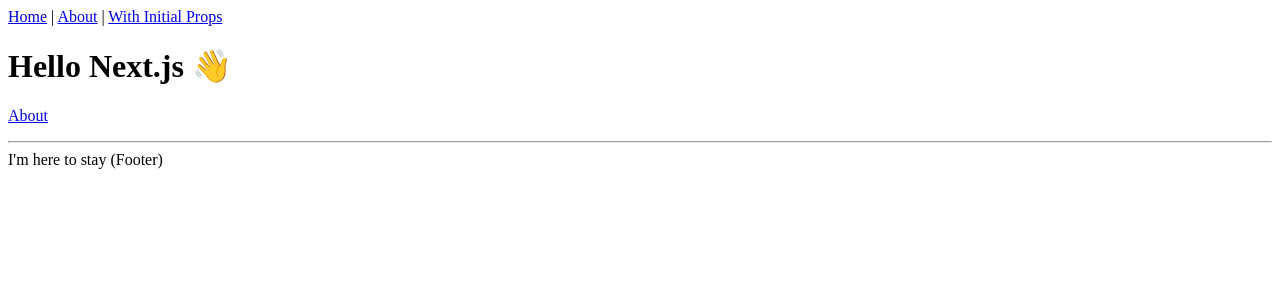
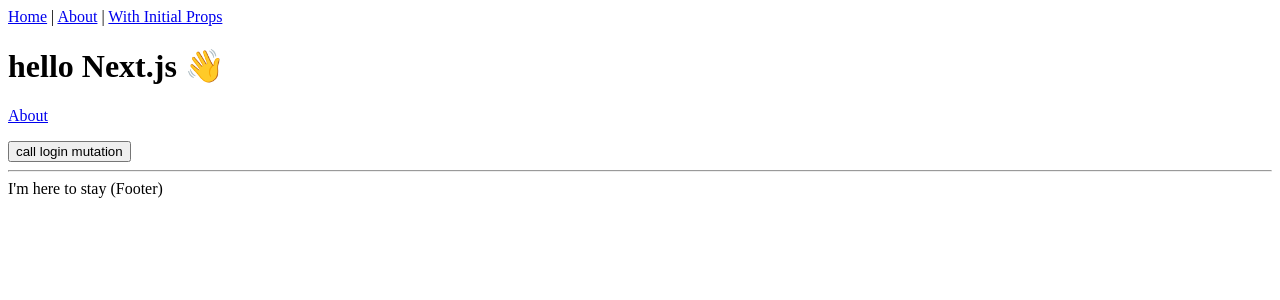
Before and after one commit to LukasZvikas/NextJS-TypeScript-GraphQL, a Next.js app: page / in a window 1280 px wide. Shown: the top 300 px of the page. Built offline with nearby package versions, Linux system fonts and the light colour scheme.

Commit message:
added typescript eslint config

```diff
--- /dev/null
+++ b/pages/_app.tsx
@@ -0,0 +1,19 @@
+import App, { Container } from "next/app";
+import React from "react";
+import { ApolloProvider } from "react-apollo";
+import withApollo from "../lib/withApollo";
+
+class MyApp extends App<any> {
+    render() {
+        const { Component, pageProps, apolloClient } = this.props;
+        return (
+            <Container>
+                <ApolloProvider client={apolloClient}>
+                    <Component {...pageProps} />
+                </ApolloProvider>
+            </Container>
+        );
+    }
+}
+
+export default withApollo(MyApp);
--- a/pages/detail.tsx
+++ b/pages/detail.tsx
@@ -5,9 +5,9 @@
 import { findData } from '../utils/sample-api'
 import ListDetail from '../components/ListDetail'
 
-type Props = {
-  item?: User,
-  errors?: string,
+interface Props {
+    item?: User;
+    errors?: string;
 }
 
 class InitialPropsDetail extends React.Component<Props> {
--- a/pages/index.tsx
+++ b/pages/index.tsx
@@ -1,15 +1,40 @@
-import * as React from 'react'
-import Link from 'next/link'
-import Layout from '../components/Layout'
-import { NextPage } from 'next';
+import Link from "next/link";
+import * as React from "react";
+import Layout from "../components/Layout";
+import { ApolloConsumer } from 'react-apollo';
+import gql from "graphql-tag";
 
-const IndexPage: NextPage = () => {
-  return (
-    <Layout title="Home | Next.js + TypeScript Example">
-      <h1>Hello Next.js 👋</h1>
-      <p><Link href='/about'><a>About</a></Link></p>
-    </Layout>
-  )
-}
+const IndexPage: React.FunctionComponent = () => {
+    return (
+        <Layout title="Home | Next.js + TypeScript Example">
+            <h1>hello Next.js 👋</h1>
+            <p>
+                <Link href="/about">
+                    <a>About</a>
+                </Link>
+            </p>
+            <ApolloConsumer>
+                {(client: any) => (
+                    <button
+                        onClick={async () => {
+                            const response = await client.query({query: gql`
+                query {
+                  loginUser(email: "lzvikas1@gmail.com", password: "1223") {
+                    token
+                    userId
+                    email
+                  }
+                }`
+                            });
+                            console.log('res', response)
+                        }}
+                    >
+            call login mutation
+                    </button>
+                )}
+            </ApolloConsumer>
+        </Layout>
+    );
+};
 
 export default IndexPage;
```
Also changed, not shown: pages/about.tsx (+5 -5 lines), .eslintrc.js (added), 1 other file (tests, documents, lock files or other folders). Lines whose indentation alone changed are shown as unchanged.
